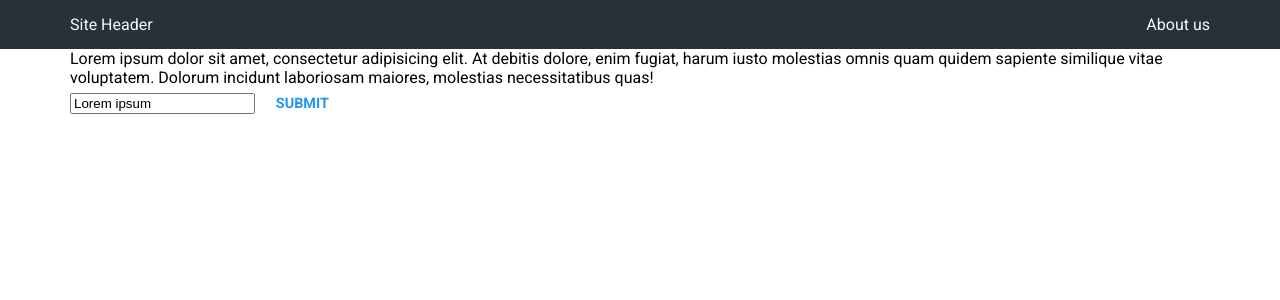
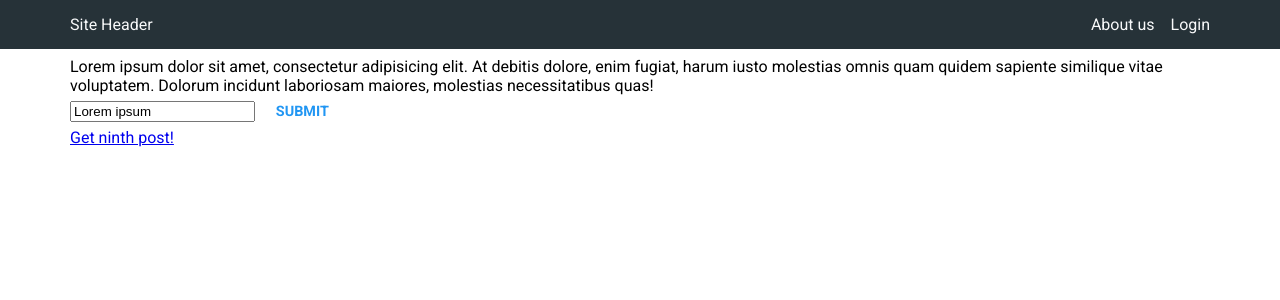
Before and after one commit to MRGRD56/react-learning-1, a React (Create React App) app: page /about in a window 1280 px wide. Shown: the top 300 px of the page. Built offline with nearby package versions, Linux system fonts and the light colour scheme.

Commit message:
improve routing

```diff
--- a/src/components/AppRouter.tsx
+++ b/src/components/AppRouter.tsx
@@ -1,29 +1,26 @@
 import React from 'react';
 import {Redirect, Route, Switch} from "react-router-dom";
-import PostsContainer from "../pages/PostsContainer/PostsContainer";
-import About from "../pages/About/About";
-import NotFound from "../pages/NotFound/NotFound";
-import GetText from "../pages/GetText/GetText";
-import PostById from "../pages/PostById/PostById";
+import {routes, authorizedRedirect, unauthorizedRedirect} from "../router/routes";
 
 function AppRouter() {
+    const isAuth = false;
+
     return (
         <Switch>
-            <Route path="/" exact={true}>
-                <PostsContainer/>
-            </Route>
-            <Route path="/about">
-                <About/>
-            </Route>
-            <Route path="/get_text/:text">
-                <GetText/>
-            </Route>
-            <Route path="/posts/:id">
-                <PostById/>
-            </Route>
-            <Route path="/404">
-                <NotFound/>
-            </Route>
+            {routes.map(route => {
+                const doAuthorizedRedirect = isAuth && (route.isAuth === false);
+                const doUnauthorizedRedirect = !isAuth && (route.isAuth === true);
+                const redirectPath =
+                    doAuthorizedRedirect
+                        ? authorizedRedirect
+                        : doUnauthorizedRedirect
+                            ? unauthorizedRedirect
+                            : null;
+
+                return redirectPath !== null
+                    ? <Redirect path={route.path} exact={route.exact} to={redirectPath}/>
+                    : <Route path={route.path} exact={route.exact} component={route.component}/>;
+            })}
             <Redirect to="/404"/>
         </Switch>
     );
--- a/src/components/UI/SiteHeader.tsx
+++ b/src/components/UI/SiteHeader.tsx
@@ -6,7 +6,10 @@ function SiteHeader() {
         <div className="header">
             <div className="container d-flex justify-content-between">
                 <Link to="/" className="link-light text-decoration-none">Site Header</Link>
-                <Link to="/about" className="link-light text-decoration-none ms-3">About us</Link>
+                <div className="d-flex">
+                    <Link to="/about" className="link-light text-decoration-none ms-3">About us</Link>
+                    <Link to="/login" className="link-light text-decoration-none ms-3">Login</Link>
+                </div>
             </div>
         </div>
     );
--- a/src/pages/About/About.tsx
+++ b/src/pages/About/About.tsx
@@ -12,7 +12,7 @@ function About() {
     }
 
     return (
-        <div>
+        <div className="mt-2">
             <div>
                 Lorem ipsum dolor sit amet, consectetur adipisicing elit. At debitis dolore, enim fugiat, harum iusto
                 molestias omnis quam quidem sapiente similique vitae voluptatem. Dolorum incidunt laboriosam maiores,
@@ -22,6 +22,7 @@ function About() {
                 <BindableInput type="text" value={textToGet} setValue={setTextToGet}/>
                 <button className="btn btn-outline-primary">SUBMIT</button>
             </form>
+            <a href="/posts/9">Get ninth post!</a>
         </div>
     );
 }
--- /dev/null
+++ b/src/pages/Login.tsx
@@ -0,0 +1,15 @@
+import React from 'react';
+
+function Login() {
+    function onClick() {
+
+    }
+
+    return (
+        <div className="mt-2">
+            <button className="btn btn-outline-primary" onClick={onClick}>LOG IN</button>
+        </div>
+    );
+}
+
+export default Login;
--- a/src/pages/PostById/PostById.tsx
+++ b/src/pages/PostById/PostById.tsx
@@ -7,7 +7,7 @@ import PostComment from "../../models/PostComment";
 import Loader from "../../components/UI/Loader/Loader";
 
 function PostById() {
-    const params = useParams<{id: string}>();
+    const params = useParams<{ id: string }>();
 
     const [post, setPost] = useState<Post>();
     const [comments, setComments] = useState<PostComment[]>();
@@ -29,9 +29,9 @@ function PostById() {
 
     return (
         <div className="mt-2">
-            {postFetchingError && <div className="text-danger">{postFetchingError}</div>}
-            {commentsFetchingError && <div className="text-danger">{commentsFetchingError}</div>}
-            {isPostFetching
+            {postFetchingError
+                ? <div className="text-danger">{postFetchingError.message}</div>
+                : isPostFetching
                     ? <Loader/>
                     : (
                         <div>
@@ -40,14 +40,16 @@ function PostById() {
                                 <div>{post?.content}</div>
                             </div>
                             <hr/>
-                        {isCommentsFetching
+                            {commentsFetchingError
+                                ? <div className="text-danger">{commentsFetchingError.message}</div>
+                                : isCommentsFetching
                                     ? <Loader/>
                                     : (
                                         <div>
                                             <h3>Comments ({comments?.length})</h3>
                                             <div>
                                                 {comments?.map(comment => (
-                                            <div className="card mb-3">
+                                                    <div className="card mb-2">
                                                         <b className="d-block">{comment.name}</b>
                                                         <div>{comment.body}</div>
                                                     </div>
--- /dev/null
+++ b/src/router/models/NavRoute.ts
@@ -0,0 +1,8 @@
+import React from "react";
+
+export default interface NavRoute {
+    path: string;
+    component: React.ComponentType;
+    exact?: boolean;
+    isAuth: boolean | null;
+}
--- /dev/null
+++ b/src/router/routes.ts
@@ -0,0 +1,19 @@
+import NavRoute from "./models/NavRoute";
+import PostsContainer from "../pages/PostsContainer/PostsContainer";
+import About from "../pages/About/About";
+import NotFound from "../pages/NotFound/NotFound";
+import PostById from "../pages/PostById/PostById";
+import GetText from "../pages/GetText/GetText";
+import Login from "../pages/Login";
+
+export const routes: NavRoute[] = [
+    { path: "/", exact: true, component: PostsContainer, isAuth: true },
+    { path: "/about", component: About, isAuth: null },
+    { path: "/get_text/:text", component: GetText, isAuth: true },
+    { path: "/posts/:id", component: PostById, isAuth: true },
+    { path: "/login", component: Login, isAuth: false },
+    { path: "/404", component: NotFound, isAuth: null }
+];
+
+export const authorizedRedirect = "/";
+export const unauthorizedRedirect = "/login";
```
Lines whose indentation alone changed are shown as unchanged.
